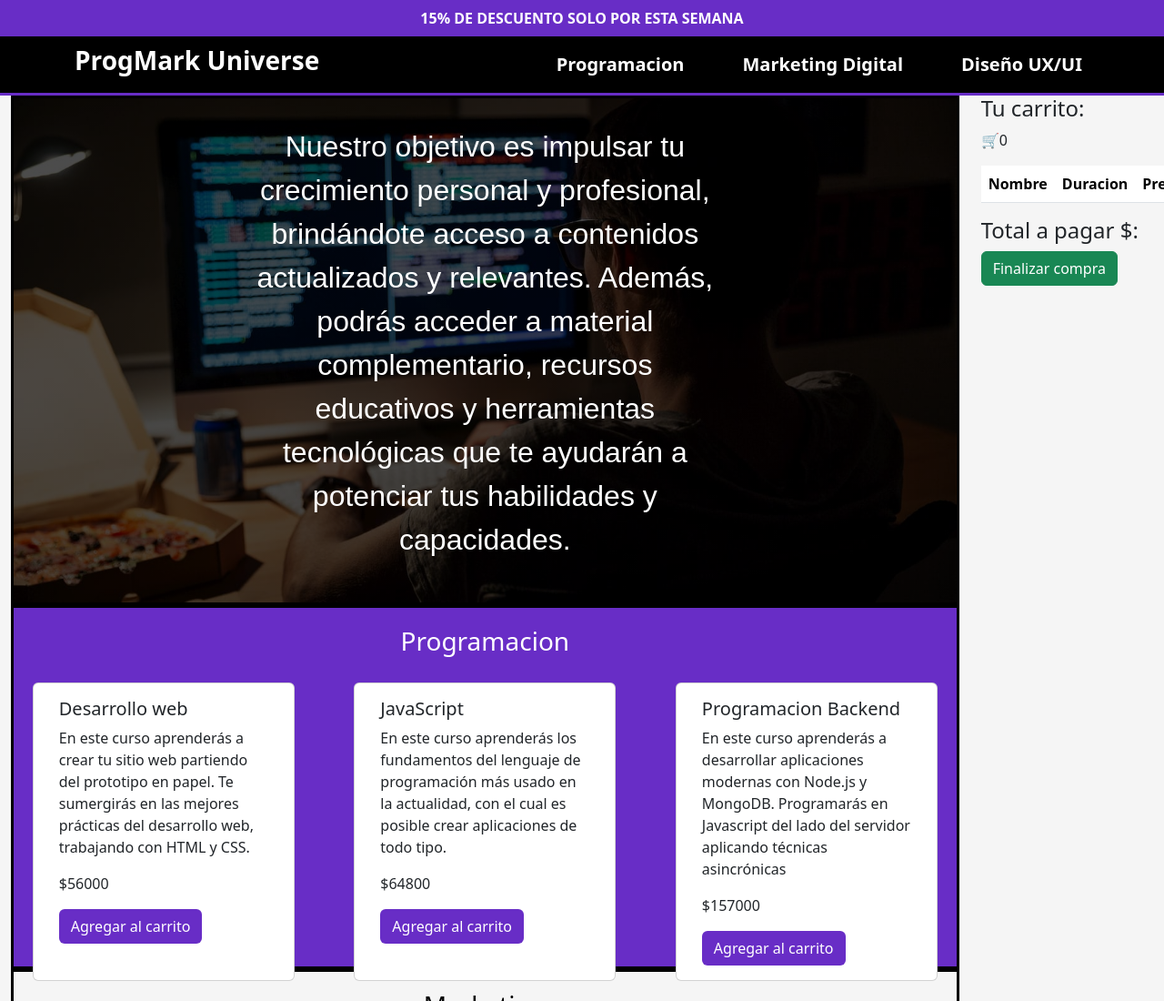
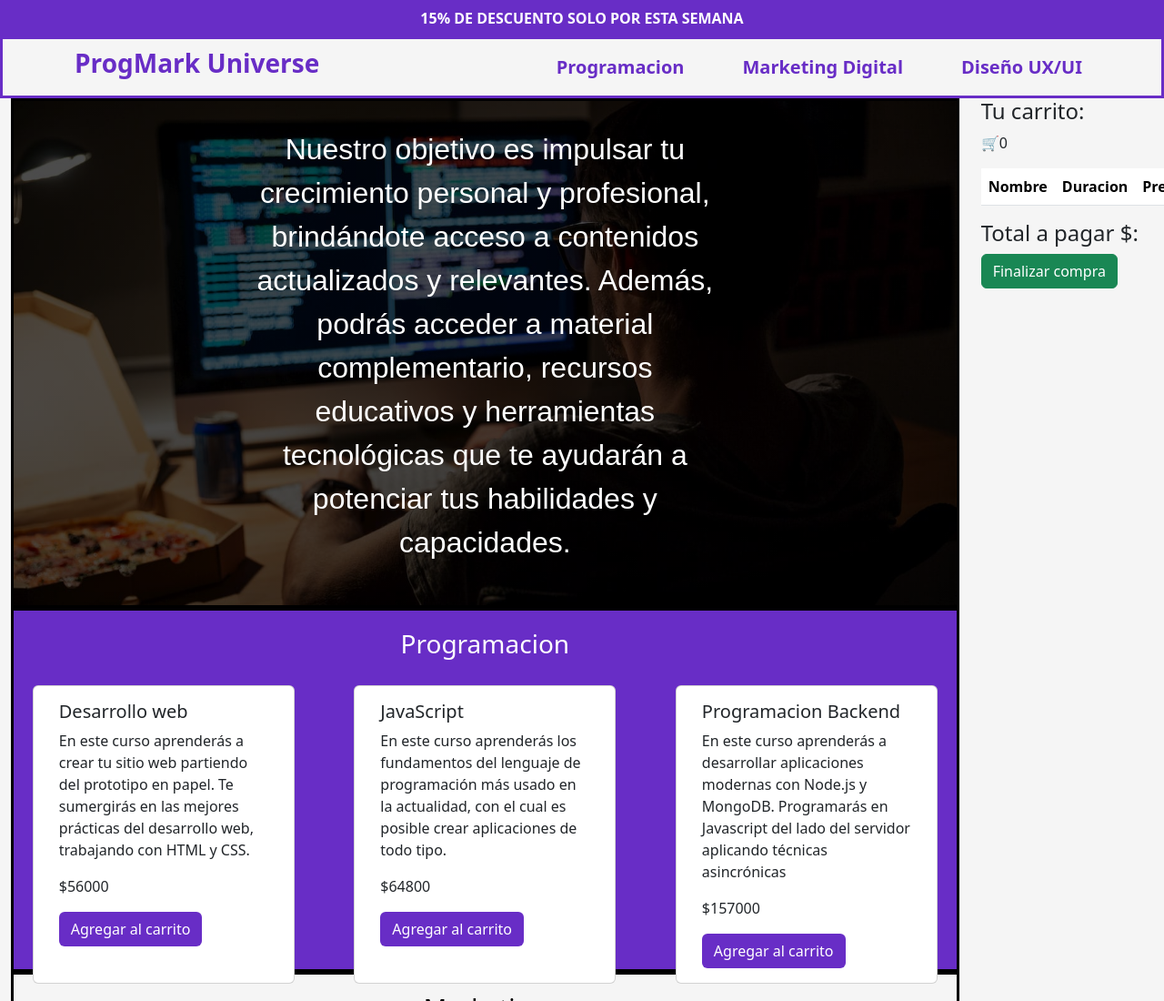
Before and after one commit to vladimir-mora/proyectoFinalJS, a plain HTML site: page index.html in a window 1280 px wide. Shown: the top 1100 px of the page at 91% size. Drawn offline with nearby package versions, Linux system fonts and the light colour scheme; a script that the page names is missing.

Commit message:
fin del simulador

```diff
--- a/style.css
+++ b/style.css
@@ -13,22 +13,17 @@ main {
 }
 
 .barra{
-    background-color: black;
-    border-bottom: solid 3px rgb(104, 45, 198) ;
+    background-color: whitesmoke;
+    border: solid 3px rgb(104, 45, 198);
 }
 
 .barra h1 {
-    color: white;
+    color: var(--color-primario);
 }
 
 .barra a {
-    color: white;
-}
-
-.barra a:hover {
     color: var(--color-primario);
 }
-
 
 /* main */
 #hero{
```
